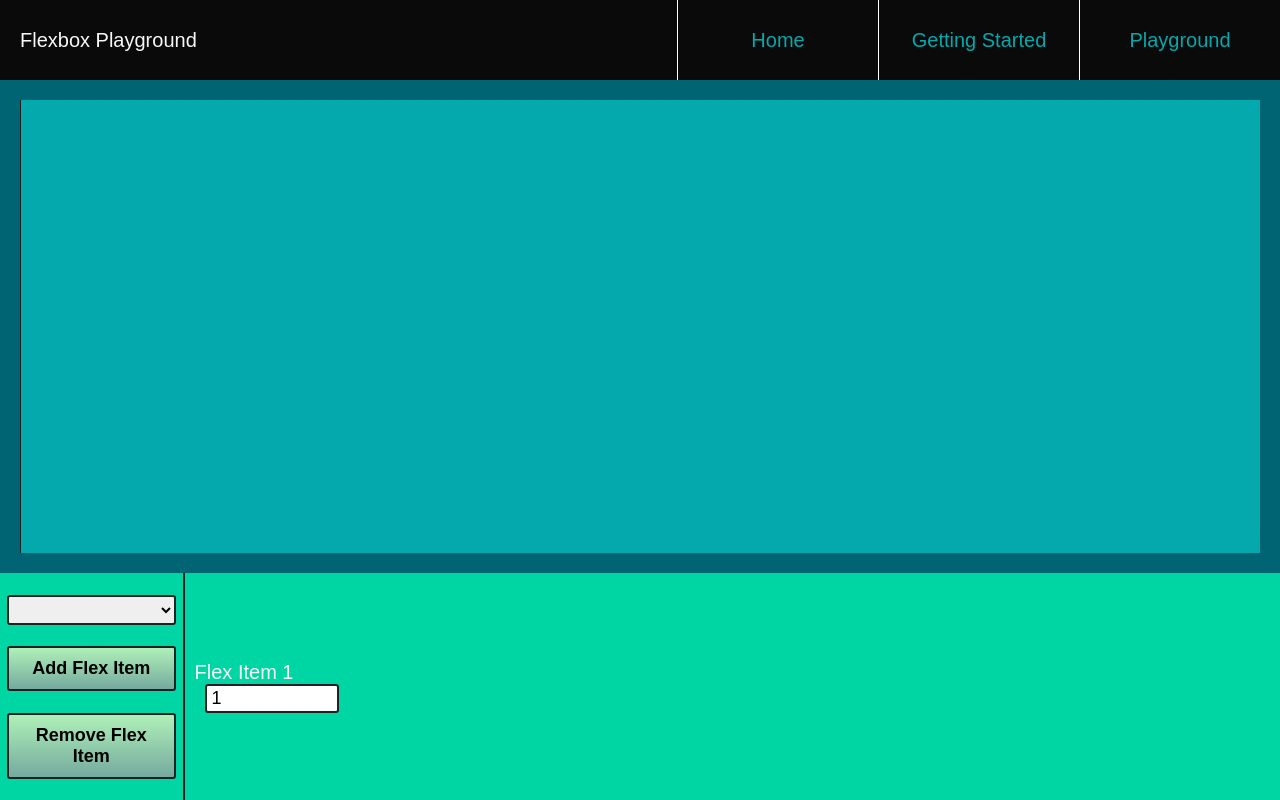
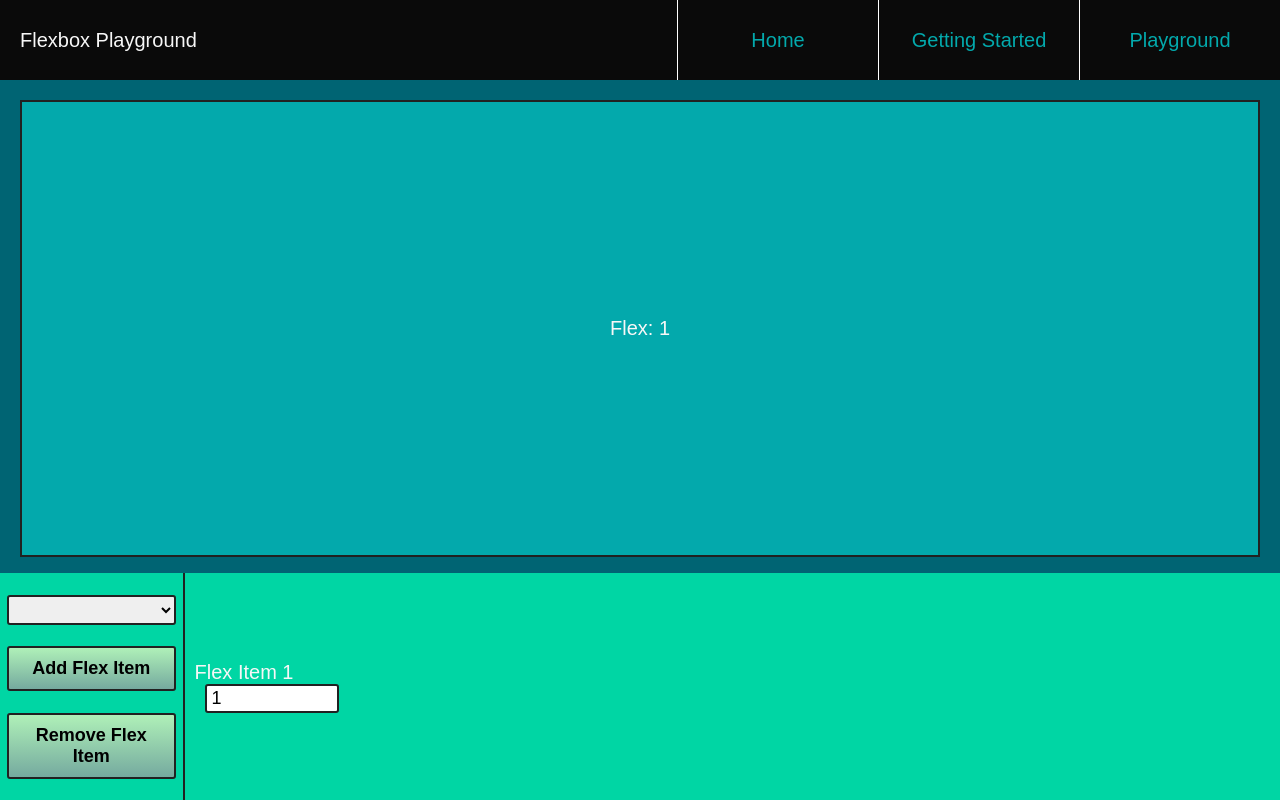
Before and after one commit to rabbitwerks/flexbox-util-playground, a Vue app: page /#/playground in a window 1280 px wide. Built offline with nearby package versions, Linux system fonts and the light colour scheme.

Commit message:
updated - minor changes

```diff
--- a/src/components/playground/display/Display__FlexItem_Basic.vue
+++ b/src/components/playground/display/Display__FlexItem_Basic.vue
@@ -2,7 +2,8 @@
   <div
     :style="{ 'flex': flexItem.flex }"
     @dblclick="removeSelf"
-    class="flex-item--basic">
+    class="flex-item--basic flexbox-space-center">
+    <span>Flex: {{ flexItem.flex }}</span>
   </div>
 </template>
 
@@ -22,6 +23,6 @@ export default {
 .flex-item--basic {
   height: 100%;
   background-color: var(--mainTurq);
-  border-left: 1px solid var(--backgroundGrey)
+  border: 2px solid var(--backgroundGrey)
 }
 </style>
```
